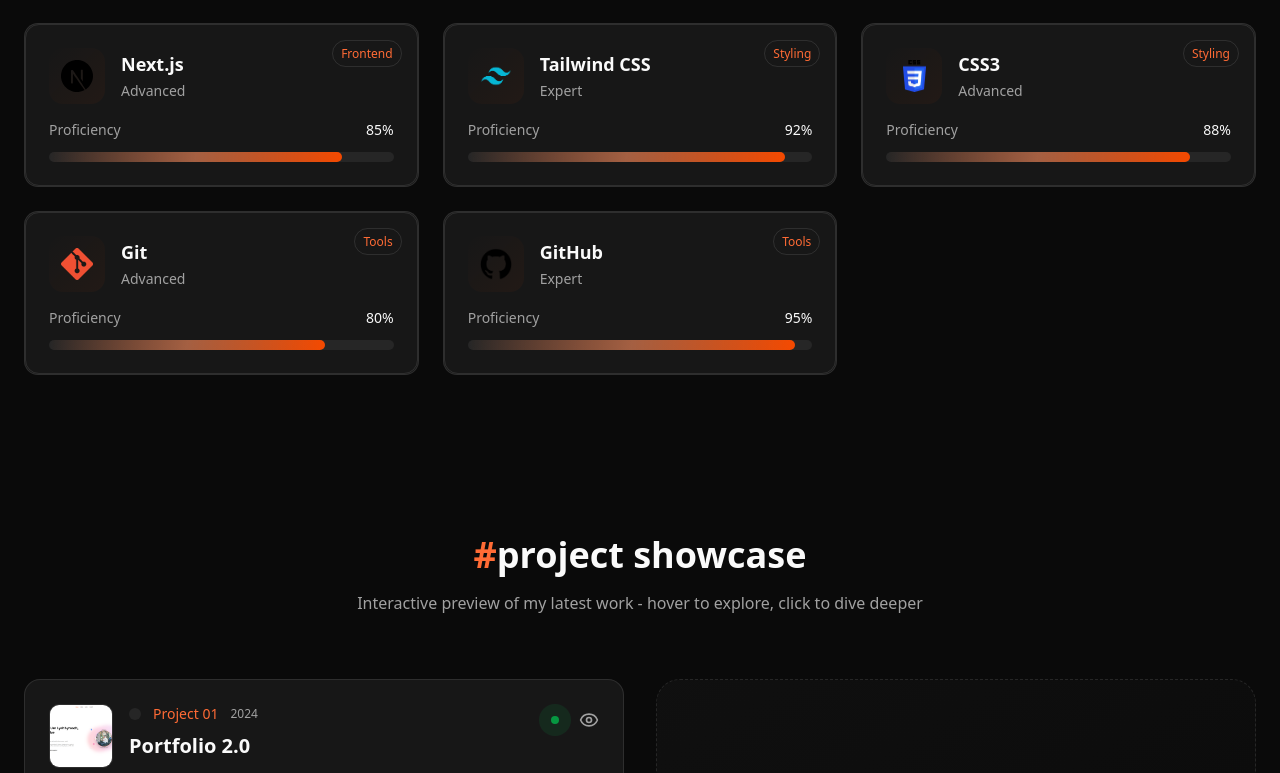
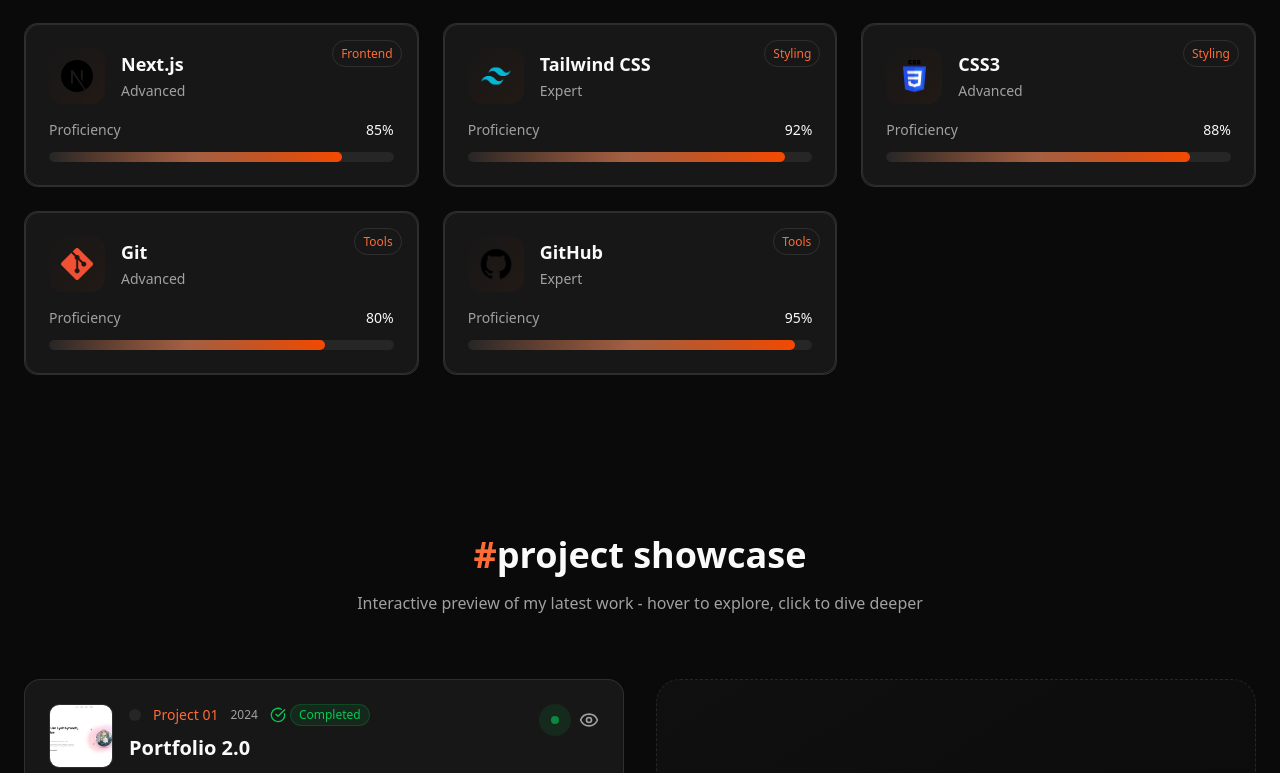
Before and after one commit to UmLyrithyreach/my-portfolio-nextjs, a Next.js app: page / in a window 1280 px wide. Shown: the part 2027-2800 px from the top of the page. Built offline with nearby package versions, Linux system fonts and the light colour scheme.

Commit message:
Redesign WorkSection

```diff
--- a/src/components/WorksSection.tsx
+++ b/src/components/WorksSection.tsx
@@ -1,10 +1,11 @@
+/* eslint-disable @typescript-eslint/no-explicit-any */
 'use client';
 
 import React, { useState } from 'react';
 import { motion, AnimatePresence } from 'framer-motion';
 import { projects } from '@/data/portfolio';
 import { Button } from '@/components/ui/button';
-import { ExternalLink, Github, Code, Zap, Eye, Calendar, ImageIcon } from 'lucide-react';
+import { ExternalLink, Github, Code, Zap, Eye, Calendar, ImageIcon, CheckCircle, Clock, Play, Pause } from 'lucide-react';
 import { useInMobile } from './hooks/useInMobile';
 import Image from 'next/image';
 
@@ -13,9 +14,53 @@ const WorksSection: React.FC = () => {
   const [activeProject, setActiveProject] = useState<number | null>(null);
   const [hoveredProject, setHoveredProject] = useState<number | null>(null);
   const [imageErrors, setImageErrors] = useState<Set<string>>(new Set());
+  const [showAllFeatures, setShowAllFeatures] = useState<Set<number>>(new Set());
 
   const handleImageError = (projectId: string) => {
     setImageErrors(prev => new Set([...prev, projectId]));
+  };
+
+  const toggleFeatures = (projectIndex: number) => {
+    setShowAllFeatures(prev => {
+      const newSet = new Set(prev);
+      if (newSet.has(projectIndex)) {
+        newSet.delete(projectIndex);
+      } else {
+        newSet.add(projectIndex);
+      }
+      return newSet;
+    });
+  };
+
+  const getStatusIcon = (status: string) => {
+    switch (status?.toLowerCase()) {
+      case 'completed':
+        return <CheckCircle className="w-4 h-4 text-green-500" />;
+      case 'in development':
+      case 'in progress':
+        return <Clock className="w-4 h-4 text-yellow-500" />;
+      case 'live':
+        return <Play className="w-4 h-4 text-green-500" />;
+      case 'paused':
+        return <Pause className="w-4 h-4 text-orange-500" />;
+      default:
+        return <Code className="w-4 h-4 text-blue-500" />;
+    }
+  };
+
+  const getStatusColor = (status: string) => {
+    switch (status?.toLowerCase()) {
+      case 'completed':
+      case 'live':
+        return 'bg-green-500/10 text-green-500 border-green-500/20';
+      case 'in development':
+      case 'in progress':
+        return 'bg-yellow-500/10 text-yellow-500 border-yellow-500/20';
+      case 'paused':
+        return 'bg-orange-500/10 text-orange-500 border-orange-500/20';
+      default:
+        return 'bg-blue-500/10 text-blue-500 border-blue-500/20';
+    }
   };
 
   const ProjectPreviewImage = ({ project, index }: { project: any, index: number }) => {
@@ -28,7 +73,7 @@ const WorksSection: React.FC = () => {
             src={project.image}
             alt={`${project.title} preview`}
             fill
-            className="object-cover transition-transform duration-500 group-hover:scale-105"
+            className="object-fit transition-transform duration-500 group-hover:scale-105"
             onError={() => handleImageError(project.id)}
           />
           {/* Overlay */}
@@ -39,6 +84,15 @@ const WorksSection: React.FC = () => {
             <div className="text-white text-sm font-medium mb-1">{project.title}</div>
             <div className="text-white/80 text-xs">{project.technologies[0]}</div>
           </div>
+
+          {/* Status Badge on Image */}
+          {project.status && (
+            <div className="absolute top-4 right-4">
+              <div className={`px-2 py-1 text-xs rounded-full font-medium border backdrop-blur-sm ${getStatusColor(project.status)}`}>
+                {project.status}
+              </div>
+            </div>
+          )}
         </div>
       );
     }
@@ -62,6 +116,15 @@ const WorksSection: React.FC = () => {
           <div className="text-orange text-sm font-medium mb-1">{project.title}</div>
           <div className="text-orange/80 text-xs">{project.technologies[0]}</div>
         </div>
+
+        {/* Status Badge */}
+        {project.status && (
+          <div className="absolute top-4 right-4">
+            <div className={`px-2 py-1 text-xs rounded-full font-medium border ${getStatusColor(project.status)}`}>
+              {project.status}
+            </div>
+          </div>
+        )}
       </div>
     );
   };
@@ -131,6 +194,15 @@ const WorksSection: React.FC = () => {
                         Project {String(index + 1).padStart(2, '0')}
                       </span>
                       <span className="text-xs text-muted-foreground">2024</span>
+                      {/* Status indicator */}
+                      {project.status && (
+                        <div className="flex items-center space-x-1">
+                          {getStatusIcon(project.status)}
+                          <span className={`text-xs px-2 py-0.5 rounded-full border ${getStatusColor(project.status)}`}>
+                            {project.status}
+                          </span>
+                        </div>
+                      )}
                     </div>
                     <h3 className={`text-xl font-bold transition-colors duration-300 ${hoveredProject === index ? 'text-orange' : 'text-foreground'
                       }`}>
@@ -149,10 +221,46 @@ const WorksSection: React.FC = () => {
                   </div>
                 </div>
 
-                {/* Rest of your existing project card content... */}
                 <p className="text-muted-foreground text-sm leading-relaxed mb-4">
                   {project.description}
                 </p>
+
+                {/* Features Section */}
+                {project.features && project.features.length > 0 && (
+                  <div className="mb-4">
+                    <div className="flex items-center justify-between mb-2">
+                      <div className="flex items-center space-x-2">
+                        <CheckCircle className="w-4 h-4 text-orange" />
+                        <span className="text-sm font-medium text-foreground">Key Features</span>
+                      </div>
+                      {project.features.length > 3 && (
+                        <button
+                          onClick={(e) => {
+                            e.stopPropagation();
+                            toggleFeatures(index);
+                          }}
+                          className="text-xs text-orange hover:text-orange/80 transition-colors"
+                        >
+                          {showAllFeatures.has(index) ? 'Show less' : `+${project.features.length - 3} more`}
+                        </button>
+                      )}
+                    </div>
+                    <div className="space-y-1">
+                      {project.features.slice(0, showAllFeatures.has(index) ? undefined : 3).map((feature: string, idx: number) => (
+                        <motion.div
+                          key={idx}
+                          initial={{ opacity: 0, x: -10 }}
+                          animate={{ opacity: 1, x: 0 }}
+                          transition={{ delay: idx * 0.05 }}
+                          className="flex items-start text-sm text-muted-foreground"
+                        >
+                          <div className="w-1.5 h-1.5 bg-orange rounded-full mr-2 mt-1.5 flex-shrink-0" />
+                          <span className="leading-tight">{feature}</span>
+                        </motion.div>
+                      ))}
+                    </div>
+                  </div>
+                )}
 
                 <div className="flex flex-wrap gap-2 mb-4">
                   {project.technologies.slice(0, 3).map((tech) => (
@@ -262,9 +370,9 @@ const WorksSection: React.FC = () => {
                     </motion.div>
                   </div>
 
-                  {/* Project Stats */}
+                  {/* Enhanced Project Stats */}
                   <motion.div
-                    className="mt-6 grid grid-cols-3 gap-4"
+                    className="mt-6 grid grid-cols-2 lg:grid-cols-4 gap-4"
                     initial={{ opacity: 0, y: 10 }}
                     animate={{ opacity: 1, y: 0 }}
                     transition={{ duration: 0.3, delay: 0.2 }}
@@ -280,11 +388,18 @@ const WorksSection: React.FC = () => {
                       <div className="text-xs text-muted-foreground">Year</div>
                     </div>
                     <div className="text-center p-4 bg-card rounded-xl border border-border">
-                      <Zap className="w-5 h-5 text-orange mx-auto mb-2" />
-                      <div className="text-sm font-medium">
-                        {projects[hoveredProject].liveUrl ? 'Live' : 'Dev'}
+                      {getStatusIcon(projects[hoveredProject].status || 'Active')}
+                      <div className="text-sm font-medium mt-2">
+                        {projects[hoveredProject].status || 'Active'}
                       </div>
                       <div className="text-xs text-muted-foreground">Status</div>
+                    </div>
+                    <div className="text-center p-4 bg-card rounded-xl border border-border">
+                      <CheckCircle className="w-5 h-5 text-orange mx-auto mb-2" />
+                      <div className="text-sm font-medium">
+                        {projects[hoveredProject].features?.length || 0}
+                      </div>
+                      <div className="text-xs text-muted-foreground">Features</div>
                     </div>
                   </motion.div>
                 </motion.div>
@@ -312,7 +427,7 @@ const WorksSection: React.FC = () => {
           </div>
         </div>
 
-        {/* Enhanced Project Modal with Full Image Display */}
+        {/* Enhanced Project Modal */}
         <AnimatePresence>
           {activeProject !== null && (
             <motion.div
@@ -330,15 +445,25 @@ const WorksSection: React.FC = () => {
                 onClick={(e) => e.stopPropagation()}
               >
                 <div className="flex justify-between items-start mb-6">
-                  <div>
-                    <h3 className="text-2xl font-bold mb-2">{projects[activeProject].title}</h3>
+                  <div className="flex-1">
+                    <div className="flex items-center space-x-3 mb-2">
+                      <h3 className="text-2xl font-bold">{projects[activeProject].title}</h3>
+                      {projects[activeProject].status && (
+                        <div className="flex items-center space-x-2">
+                          {getStatusIcon(projects[activeProject].status)}
+                          <span className={`px-3 py-1 text-sm rounded-full border ${getStatusColor(projects[activeProject].status)}`}>
+                            {projects[activeProject].status}
+                          </span>
+                        </div>
+                      )}
+                    </div>
                     <p className="text-muted-foreground">{projects[activeProject].description}</p>
                   </div>
                   <Button
                     variant="ghost"
                     size="sm"
                     onClick={() => setActiveProject(null)}
-                    className="text-muted-foreground hover:text-foreground"
+                    className="text-muted-foreground hover:text-foreground ml-4"
                   >
                     ✕
                   </Button>
@@ -357,10 +482,39 @@ const WorksSection: React.FC = () => {
                   </div>
                 )}
 
-                <div className="grid md:grid-cols-2 gap-6">
+                <div className="grid md:grid-cols-2 gap-8">
+                  <div className="space-y-6">
+                    {/* Features Section */}
+                    {projects[activeProject].features && projects[activeProject].features.length > 0 && (
                       <div>
-                    <h4 className="font-semibold mb-3">Technologies Used</h4>
-                    <div className="flex flex-wrap gap-2 mb-6">
+                        <h4 className="font-semibold mb-3 flex items-center">
+                          <CheckCircle className="w-5 h-5 text-orange mr-2" />
+                          Key Features
+                        </h4>
+                        <div className="space-y-2">
+                          {projects[activeProject].features.map((feature: string, idx: number) => (
+                            <motion.div
+                              key={idx}
+                              initial={{ opacity: 0, x: -10 }}
+                              animate={{ opacity: 1, x: 0 }}
+                              transition={{ delay: idx * 0.1 }}
+                              className="flex items-start text-sm text-muted-foreground"
+                            >
+                              <div className="w-2 h-2 bg-orange rounded-full mr-3 mt-1.5 flex-shrink-0" />
+                              <span className="leading-relaxed">{feature}</span>
+                            </motion.div>
+                          ))}
+                        </div>
+                      </div>
+                    )}
+
+                    {/* Technologies */}
+                    <div>
+                      <h4 className="font-semibold mb-3 flex items-center">
+                        <Code className="w-5 h-5 text-orange mr-2" />
+                        Technologies Used
+                      </h4>
+                      <div className="flex flex-wrap gap-2">
                         {projects[activeProject].technologies.map((tech) => (
                           <span
                             key={tech}
@@ -369,6 +523,7 @@ const WorksSection: React.FC = () => {
                             {tech}
                           </span>
                         ))}
+                      </div>
                     </div>
                   </div>
 
@@ -407,7 +562,7 @@ const WorksSection: React.FC = () => {
           <div className="max-w-2xl mx-auto">
             <h3 className="text-2xl font-bold mb-4">Impressed by what you see?</h3>
             <p className="text-muted-foreground mb-6">
-              ${`These projects represent just a glimpse of what's possible. Let's collaborate and create something extraordinary together.`}
+              {`These projects represent just a glimpse of what's possible. Let's collaborate and create something extraordinary together.`}
             </p>
             <Button className="bg-orange hover:bg-orange/90 text-white px-8 py-3" asChild>
               <a href="#contact">Let&apos;s Build Something Amazing</a>
--- a/src/data/portfolio.ts
+++ b/src/data/portfolio.ts
@@ -22,26 +22,93 @@ export const projects: Project[] = [
     image: "/projects/portfolio.png",
     liveUrl: "https://your-portfolio-url.com",
     githubUrl: "https://github.com/UmLyrithyreach/my-portfolio-nextjs",
-    category: "web-app",
+    category: "Frontend Web Application",
+    status: "Completed",
+    features: [
+      "A modern, responsive portfolio website built with Next.js and TypeScript.",
+      "Utilizes Tailwind CSS for styling and Framer Motion for animations.",
+      "Features a clean and intuitive user interface.",
+      "Hosted on Vercel for fast and scalable deployment.",
+    ],
   },
   {
-    id: "ott-streaming",
-    title: "OTT Streaming Platform",
-    description: "Users can stream movies",
-    image: "/projects/ott-streaming.png",
-    technologies: ["React", "Node.js", "MongoDB", "Express"],
-    githubUrl: "https://github.com/UmLyrithyreach/ott-streaming",
-    category: "web-app",
+    id: "automata-simulation",
+    title: "Automata Simulation",
+    description: "Welcome to the Automata Simulator, a full-stack web application designed to simulate and visualize Finite Automata. This comprehensive tool allows you to create, edit, and test both Deterministic Finite Automata (DFA) and Non-Deterministic Finite Automata (NFA).",
+    image: "/projects/automata-project.png",
+    technologies:
+    [
+      // FrontEnd
+      "React",
+      "Vite",
+      "CSS",
+      "TailwindCSS",
+      "Heroicons",
+
+      // BackEnd
+      "Node.js",
+      "Express.js",
+      "Axios",
+      "SQLite",
+      "Sequelize",
+        // CPP Areas
+        "C++17",
+        "nlohmann/json",
+
+      // Version Control
+      "Git",
+      "GitHub",
+    ],
+    githubUrl: "https://github.com/ShurikenBy6YoungTechStudents/automata-project.git",
+    category: "Full-Stack Web Application",
+    status: "Completed",
+    features: [
+      "A full-stack web application that simulates and visualizes Finite Automata.",
+      "Supports both Deterministic Finite Automata (DFA) and Non-Deterministic Finite Automata (NFA).",
+      "Allows users to create, edit, and test automata models.",
+      "Provides real-time visualization of the automata's behavior.",
+      "Supports exporting automata models as JSON files.",
+    ],
   },
+
   {
-    id: "warehouse-stocking",
-    title: "Warehouse Stocking",
-    description: "A website to save and display Stock",
-    image: "/projects/warehouse-stocking.png",
-    technologies: ["React", "Firebase", "Material-UI"],
-    githubUrl: "https://github.com/UmLyrithyreach/warehouse-stocking",
-    category: "web-app",
-  },
+  id: "KhodKquiz",
+  title: "KhodKquiz",
+  description: "Academic Project - Full-Stack Web Development Cambodia Academy of Digital Technology. A comprehensive, enterprise-grade quiz application demonstrating modern web development practices, advanced database design, and professional software architecture. Built with React 19, Node.js, and PostgreSQL, featuring complete role-based access control, real-time analytics, and advanced admin management capabilities.",
+  image: "/projects/KhodKquiz.png",
+  technologies: [
+    // Frontend
+    "React",
+    "Tailwind CSS",
+    "Framer Motion",
+    "React Router",
+    "Axios",
+    "Lucide React",
+
+    // Backend
+    "Node.js",
+    "Express.js",
+    "PostgreSQL",
+    "Sequelize",
+    "JWT",
+    "bcrypt",
+
+    // Development
+    "Vite",
+    "ESLint"
+  ],
+  githubUrl: "https://github.com/PhaySometh/KhodKquiz.git",
+  category: "Full-Stack Web Application",
+  // Optional additional fields based on your architecture
+  features: [
+    "User Authentication & Authorization",
+    "Real-time Stock Management",
+    "PostgreSQL Database Integration",
+    "Responsive Design",
+    "RESTful API Architecture"
+  ],
+  status: "Completed" // or "In Development"
+}
 ];
 
 export const skills: Skill[] = [
--- a/src/types/index.ts
+++ b/src/types/index.ts
@@ -12,7 +12,9 @@ export interface Project {
   technologies: string[];
   liveUrl?: string;
   githubUrl?: string;
+  features?: string[];
   category?: string;
+  status?: string;
 }
 
 export interface Skill {
```
Also changed, not shown: public/projects/KhodKquiz.png (added), public/projects/automata-project.png (added). Lines whose indentation alone changed are shown as unchanged.
